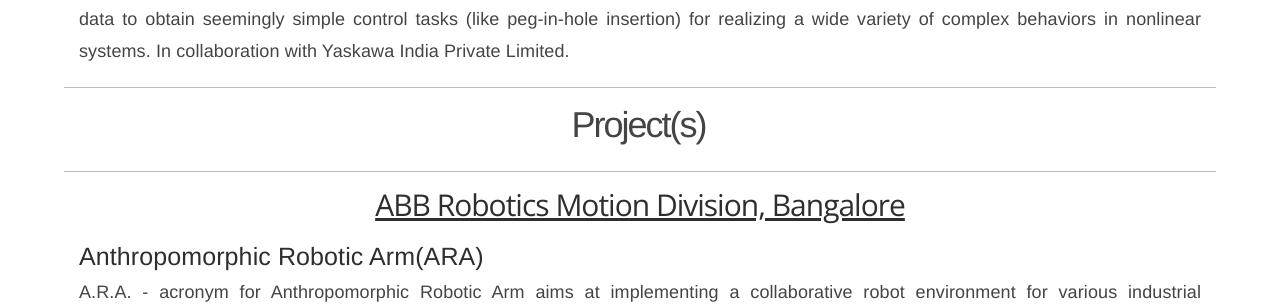
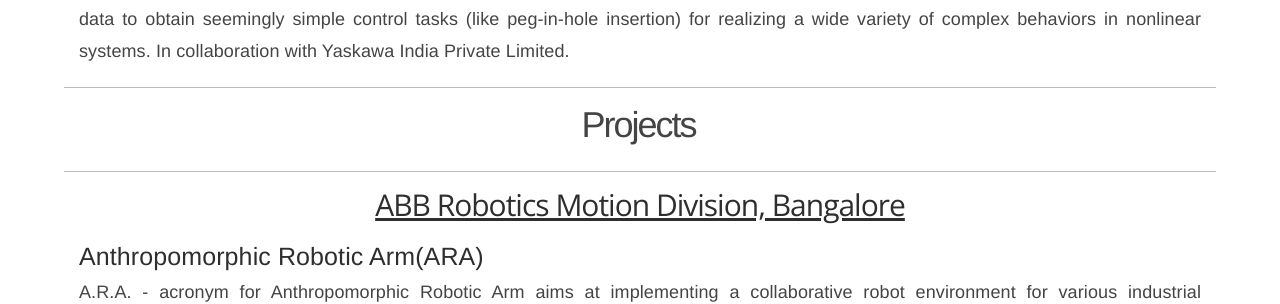
Before and after one commit to navuboy/navuboy.github.io, a Jekyll site: the page built from research.html, in a window 1280 px wide. Shown: the part 1139-1443 px from the top of the page. Built offline with Jekyll 4.4.1, drawn with Linux system fonts in a browser that asks for light colours; some web fonts are replaced.

Commit message:
Updated research.md

```diff
--- a/_includes/research.md
+++ b/_includes/research.md
@@ -71,7 +71,7 @@
 
 ---
 
-<h1 class="rsection">Project(s)</h1>
+<h1 class="rsection">Projects</h1>
 ---
 
 <h2><u>ABB Robotics Motion Division, Bangalore</u></h2>
```
